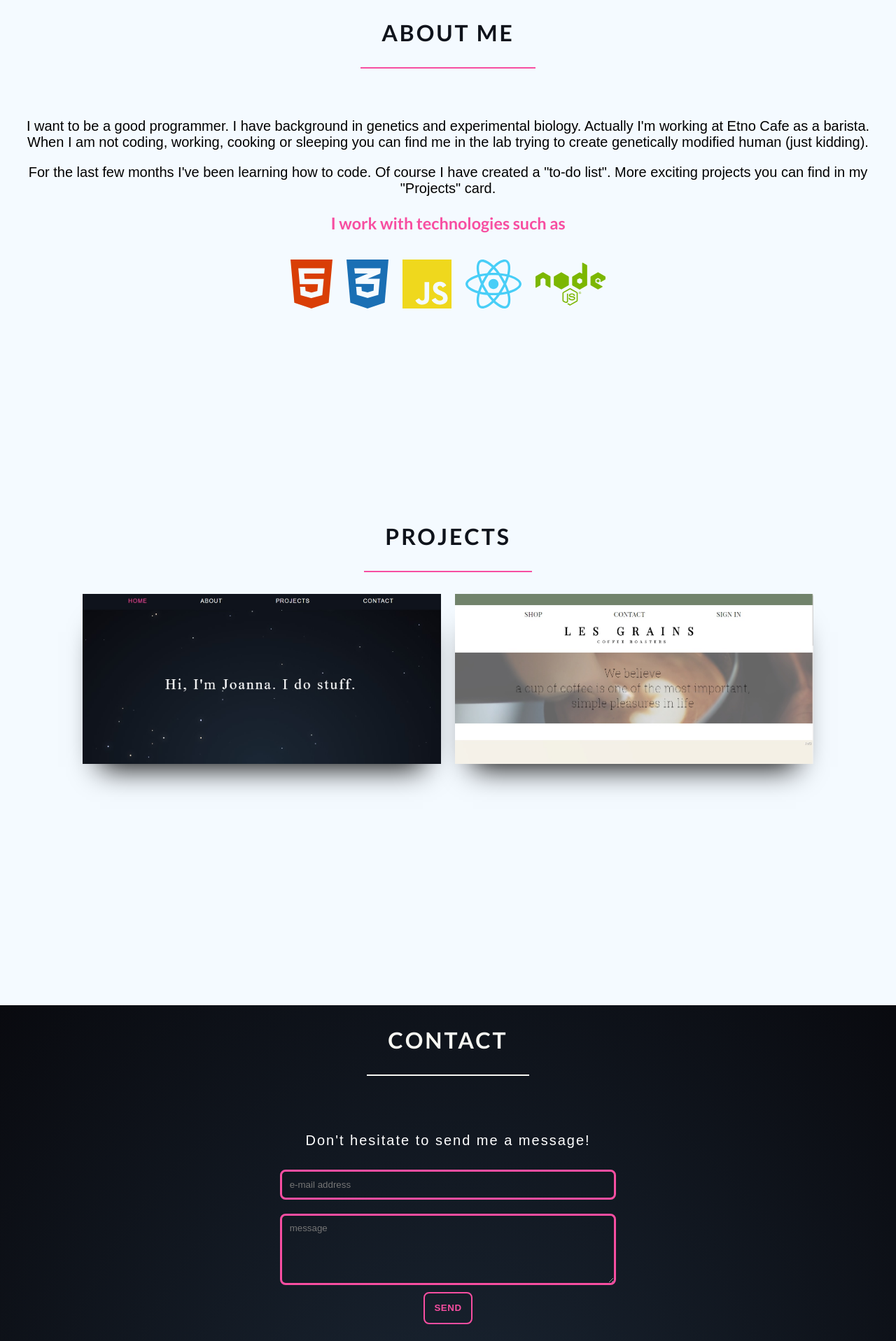
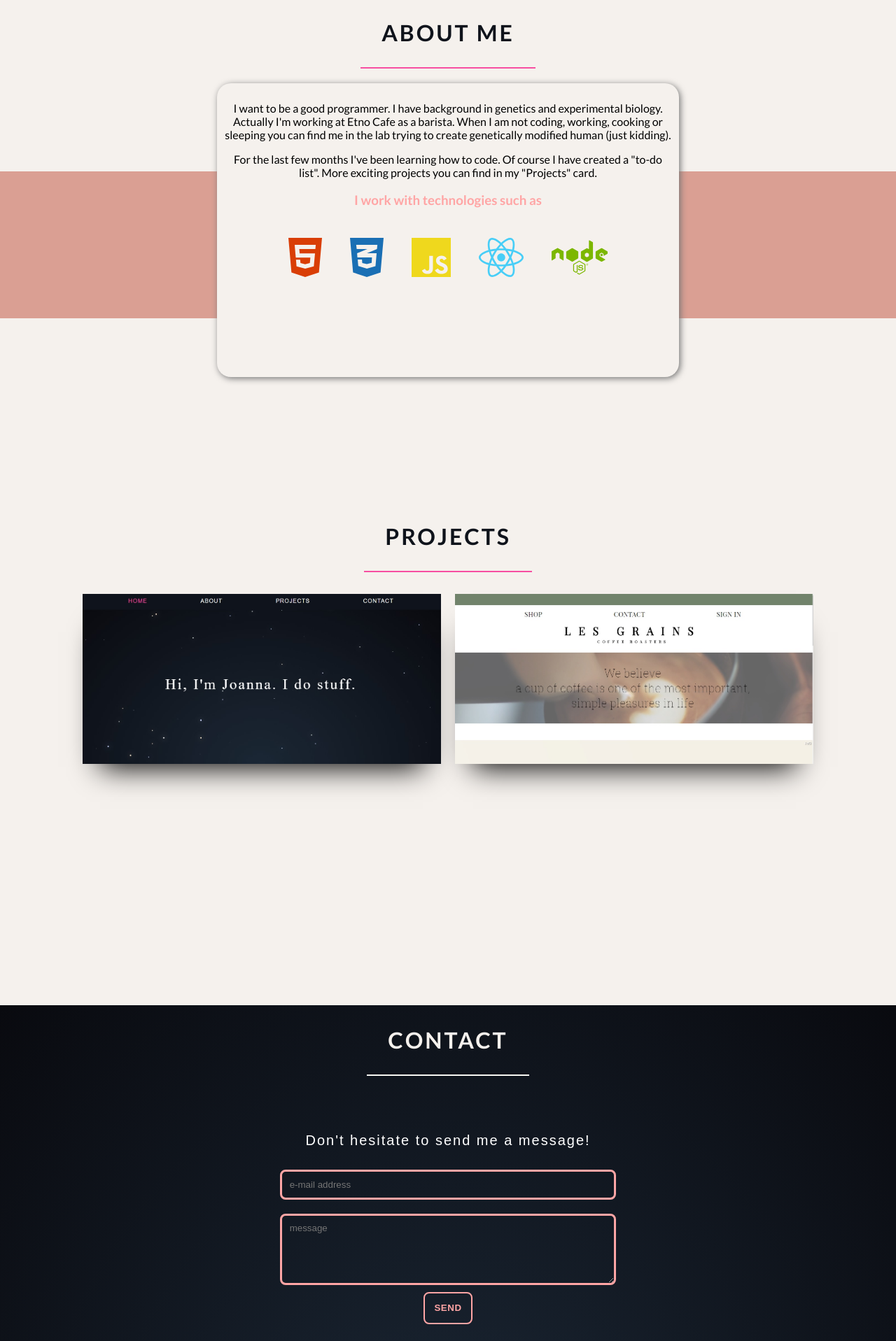
Before and after one commit to jo-szefer/portfolio, a React (Create React App) app in the folder frontend/: page / in a window 1280 px wide. Shown: the part 803-2720 px from the top of the page at 70% size. Built offline with nearby package versions, Linux system fonts and the light colour scheme.

Commit message:
add styles, change theme color

```diff
--- a/frontend/src/components/About/index.jsx
+++ b/frontend/src/components/About/index.jsx
@@ -1,21 +1,51 @@
 import React from "react";
-import styled from "styled-components";
+import styled, { keyframes } from "styled-components";
 
 import { FontAwesomeIcon } from "@fortawesome/react-fontawesome";
 import * as Icons from "@fortawesome/free-brands-svg-icons";
 
 import { Content } from "../common/Content";
 import { Section } from "../common/Section";
+import { isWindowOnElement } from "../../utils/isWindowOnElement";
+
+const AboutSectionContainer = styled.div`
+  position: relative;
+  width: 100%;
+`;
+
+const EntranceAnimation = keyframes`
+0% {
+  opacity: 0;
+  -webkit-transform: scale3d(.4, .3, .4);
+  transform: scale3d(.3, .3, .3);
+}
+
+50% {
+  opacity: 1;
+}`;
+
+const AnimWrap = styled.div`
+  animation-name: ${EntranceAnimation};
+  animation-duration: 3s;
+`;
 
 const AboutContentWrapper = styled(Content)`
-
-  font-family: "Lato"
-  margin: 30px;
-  padding: 30px;
+  width: 50%;
+  z-index: 2;
+  margin: 0 auto;
+  background-color: #f5f1ed;
+  position: relative;
+  box-shadow: 2px 2px 10px #747474;
+  height: 50vh;
+  border-radius: 20px;
+  font-size: 1em;
+  font-family: "Lato";
   text-align: center;
-  h3{
-    color:#f74ea1;
-    font-family:"Lato";
+  p {
+    width: 50vw;
+  }
+  h3 {
+    color: #ffa5a5;
   }
 `;
 const TechnologiesIcons = styled.div`
@@ -24,54 +54,99 @@ const TechnologiesIcons = styled.div`
   align-items: center;
   flex-wrap: wrap;
 `;
+const AboutBackground = styled.div`
+  height: 50%;
+  background: #da9f93;
+  position: absolute;
+  z-index: 1;
+  width: 100%;
 
-export const About = () => (
+  top: 30%;
+  left: 0;
+`;
+
+export const About = () => {
+  const [isSectionVisible, setSectionVisible] = React.useState(false);
+
+  const handleScroll = () => {
+    if (isWindowOnElement("about")) {
+      setSectionVisible(true);
+    }
+  };
+
+  React.useEffect(() => {
+    window.addEventListener("scroll", handleScroll, { passive: true });
+
+    return () => {
+      window.removeEventListener("scroll", handleScroll);
+    };
+  }, []);
+
+  return (
     <Section id="about" isLight={true} title="About me">
+      <AboutSectionContainer>
         <AboutContentWrapper>
           <p>
             I want to be a good programmer. I have background in genetics and
-        experimental biology. Actually I'm working at Etno Cafe as a barista.
-        When I am not coding, working, cooking or sleeping you can find me in
-        the lab trying to create genetically modified human (just kidding).
+            experimental biology. Actually I'm working at Etno Cafe as a
+            barista. When I am not coding, working, cooking or sleeping you can
+            find me in the lab trying to create genetically modified human (just
+            kidding).
           </p>
           <p>
-        For the last few months I've been learning how to code. Of course I have
-        created a "to-do list". More exciting projects you can find in my
-        "Projects" card.
+            For the last few months I've been learning how to code. Of course I
+            have created a "to-do list". More exciting projects you can find in
+            my "Projects" card.
           </p>
           <h3>I work with technologies such as</h3>
+          {isSectionVisible ? (
             <TechnologiesIcons>
+              <AnimWrap>
                 <FontAwesomeIcon
+                  className="icon"
                   icon={Icons.faHtml5}
                   size="4x"
                   color="#D93E06"
-          style={{ margin: "10px" }}
+                  style={{ margin: "20px" }}
                 />
+              </AnimWrap>
+              <AnimWrap>
                 <FontAwesomeIcon
                   icon={Icons.faCss3Alt}
                   size="4x"
                   color="#1A6FB4"
-          style={{ margin: "10px" }}
+                  style={{ margin: "20px" }}
                 />
+              </AnimWrap>
+              <AnimWrap>
                 <FontAwesomeIcon
                   icon={Icons.faJs}
                   size="4x"
                   color="#EFD81D"
-          style={{ margin: "10px" }}
+                  style={{ margin: "20px" }}
                 />
+              </AnimWrap>
+              <AnimWrap>
                 <FontAwesomeIcon
                   icon={Icons.faReact}
                   size="4x"
                   color="#48CEF7"
-          style={{ margin: "10px" }}
+                  style={{ margin: "20px" }}
                 />
+              </AnimWrap>
+              <AnimWrap>
                 <FontAwesomeIcon
                   icon={Icons.faNode}
                   size="4x"
                   color="#7CB700"
-          style={{ margin: "10px" }}
+                  style={{ margin: "20px" }}
                 />
+              </AnimWrap>
             </TechnologiesIcons>
+          ) : null}
         </AboutContentWrapper>
+        <AboutBackground />
+      </AboutSectionContainer>
     </Section>
   );
+};
--- a/frontend/src/components/Contact/EmailForm.jsx
+++ b/frontend/src/components/Contact/EmailForm.jsx
@@ -26,7 +26,7 @@ const Email = styled.input`
   cursor: pointer;
   margin: 10px;
   padding: 0.8em;
-  border: rgb(247, 78, 161);
+  border: #ffa5a5;
   border-style: solid;
   border-radius: 0.5rem;
 `;
@@ -37,7 +37,7 @@ const TextArea = styled.textarea`
   font-family: Arial, sans-serif;
   margin: 10px;
   padding: 0.8em;
-  border: rgb(247, 78, 161);
+  border: #ffa5a5;
   background: none;
   color: white;
   border-style: solid;
--- a/frontend/src/components/Home/index.jsx
+++ b/frontend/src/components/Home/index.jsx
@@ -12,7 +12,7 @@ const HomeTitle = styled.div`
   letter-spacing: 0.1em;
   margin: 0 auto;
   line-height: 85vh;
-  color: white;
+  color: #f5f1ed;
   @media (max-width: 1024px) {
     font-size: 6vw;
   }
--- a/frontend/src/components/common/Button.js
+++ b/frontend/src/components/common/Button.js
@@ -7,7 +7,7 @@ export const Button = styled.button`
   text-align: center;
   text-decoration: none;
   padding: 1em;
-  color: rgb(247, 78, 161);
+  color: #ffa5a5;
   background: none;
   font-family: sans-serif;
   font-weight: 700;
@@ -16,11 +16,11 @@ export const Button = styled.button`
   display: block;
   margin: 0 auto;
   border-style: solid;
-  border-color: rgb(247, 78, 161);
+  border-color: #ffa5a5;
   border-radius: 0.5rem;
   transition: background-color 0.25s ease 0s, color 0.25s ease 0s;
   &:hover {
-    background-color: rgb(247, 78, 161);
+    background-color: #ffa5a5;
     color: rgb(255, 255, 255);
   }
 `;
--- a/frontend/src/components/common/Section.jsx
+++ b/frontend/src/components/common/Section.jsx
@@ -7,7 +7,7 @@ const SectionWrapper = styled.div`
   min-height: 90vh;
   background: ${(props) =>
     props.isLight
-      ? "#f4faff"
+      ? "#f5f1ed"
       : "radial-gradient(ellipse at bottom, #1b2735 0%, #090a0f 100%)"};
   display: flex;
   flex-direction: column;
@@ -15,7 +15,7 @@ const SectionWrapper = styled.div`
 `;
 
 const Title = styled(RawTitle)`
-  color: ${(props) => (props.isLight ? "#0f131b" : "#f7f7f2")};
+  color: ${(props) => (props.isLight ? "#0f131b" : "#f5f1ed")};
   border-bottom: 2px solid ${(props) => (props.isLight ? "#f74ea1" : "#f7f7f2")};
 `;
 
```
Lines whose indentation alone changed are shown as unchanged.
